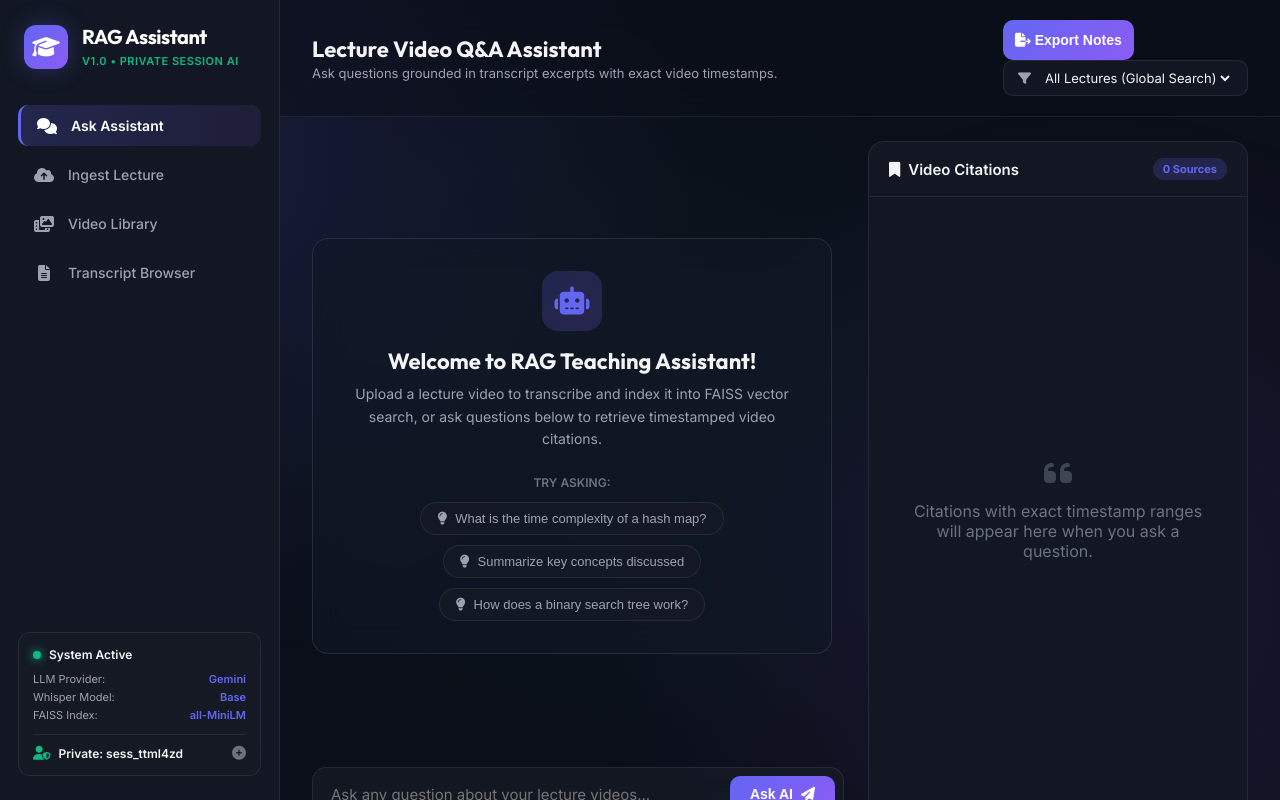
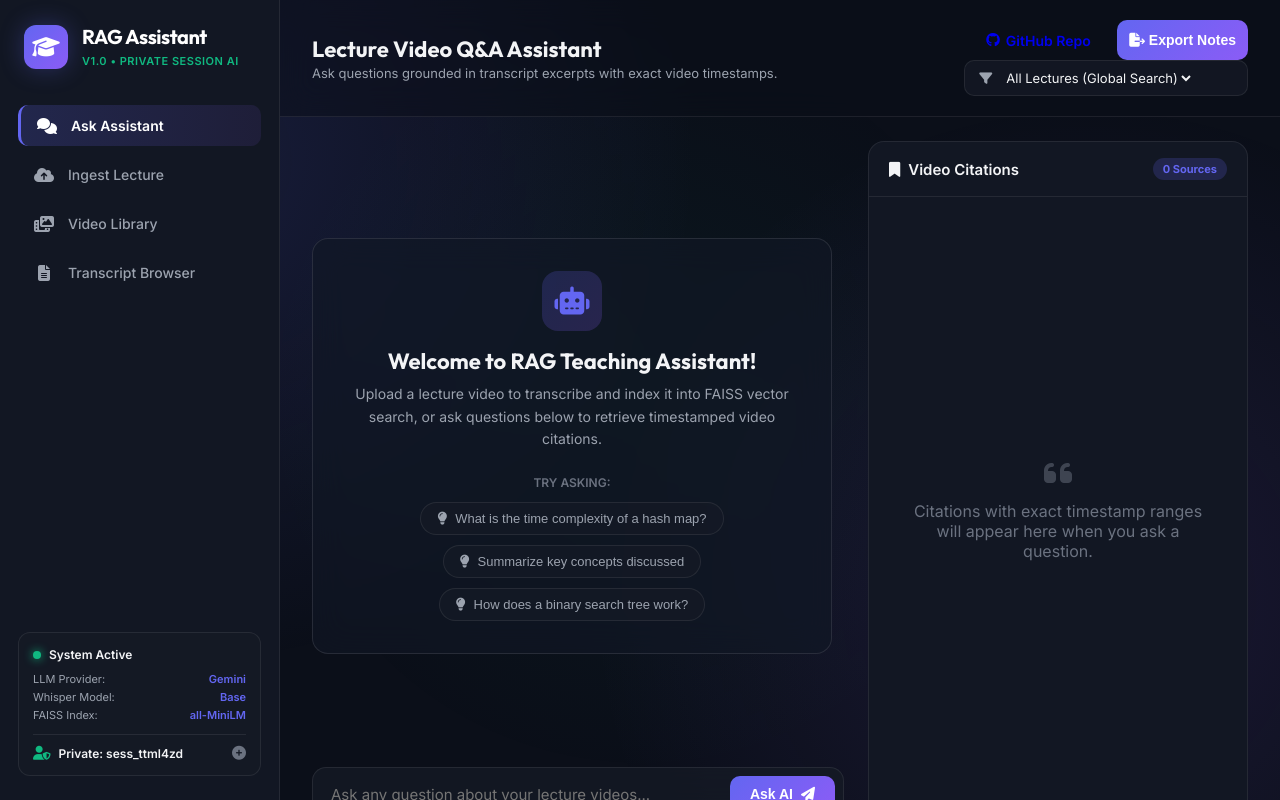
Before and after one commit to Subodhydv/RAG-Assistant, a plain HTML site: page static/index.html in a window 1280 px wide. Drawn offline with Linux system fonts and the light colour scheme; no server answers.

Commit message:
Add GitHub repository link to header bar and README.md

```diff
--- a/static/index.html
+++ b/static/index.html
@@ -89,6 +89,9 @@
           <p id="pageSubtitle">Ask questions grounded in transcript excerpts with exact video timestamps.</p>
         </div>
         <div class="header-actions">
+          <a href="https://github.com/Subodhydv/RAG-Assistant" target="_blank" class="btn btn-sm btn-outline" style="text-decoration: none; display: inline-flex; align-items: center; gap: 6px;" title="View Source Code on GitHub">
+            <i class="fa-brands fa-github"></i> GitHub Repo
+          </a>
           <button class="btn btn-sm btn-primary" id="exportNotesBtn" title="Export Q&A history to Markdown study notes">
             <i class="fa-solid fa-file-export"></i> Export Notes
           </button>
```
Also changed, not shown: 1 other file.
